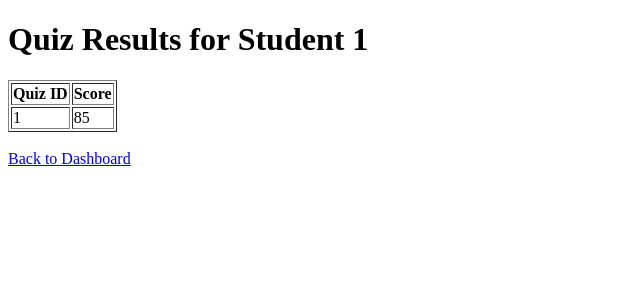
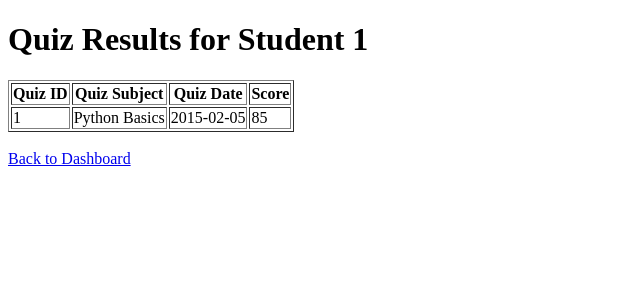
Before and after one commit to meandorca/IS211_Assignment13, a Flask app: page /student/1 in a window 1280 px wide. Shown: the top 300 px of the page, without its empty margins (0-640 px from the left). Run offline with Flask 3, Linux system fonts and the light colour scheme; a user stored in the database is signed in; data comes from the database, SQL or seed files in the repository.

Commit message:
optional edits

```diff
--- a/app.py
+++ b/app.py
@@ -123,9 +123,15 @@ def student_results(student_id):
 
     results = db.execute(
         """
-        SELECT quiz_id, score
+        SELECT
+            quizzes.id AS quiz_id,
+            quizzes.subject,
+            quizzes.quiz_date,
+            results.score
         FROM results
-        WHERE student_id = ?
+        JOIN quizzes
+            ON results.quiz_id = quizzes.id
+        WHERE results.student_id = ?
         """,
         (student_id,)
     ).fetchall()
--- a/templates/student_results.html
+++ b/templates/student_results.html
@@ -11,12 +11,16 @@
         <table border="1">
             <tr>
                 <th>Quiz ID</th>
+                <th>Quiz Subject</th>
+                <th>Quiz Date</th>
                 <th>Score</th>
             </tr>
 
             {% for result in results %}
             <tr>
                 <td>{{ result.quiz_id }}</td>
+                <td>{{ result.subject }}</td>
+                <td>{{ result.quiz_date }}</td>
                 <td>{{ result.score }}</td>
             </tr>
             {% endfor %}
```
